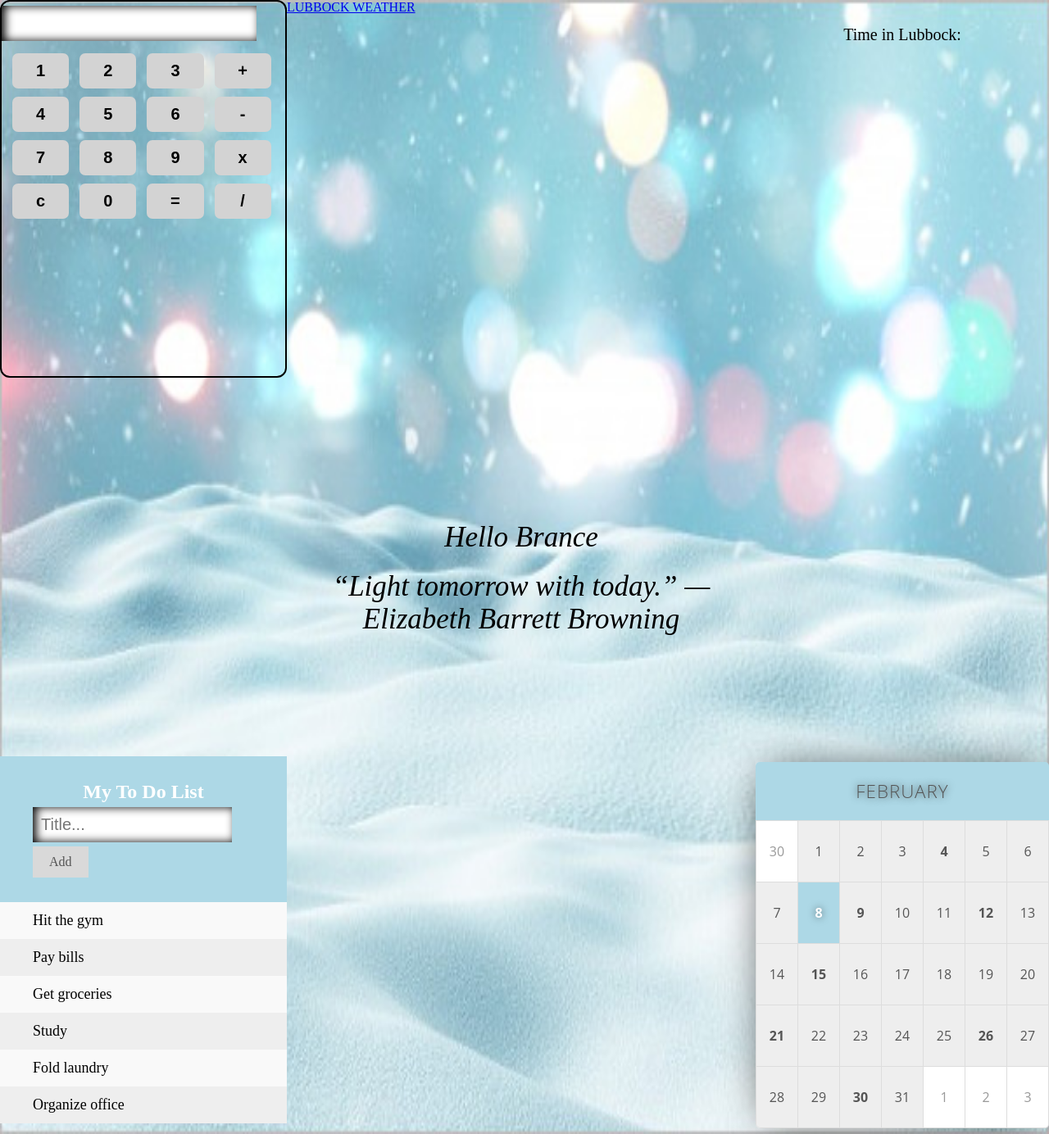
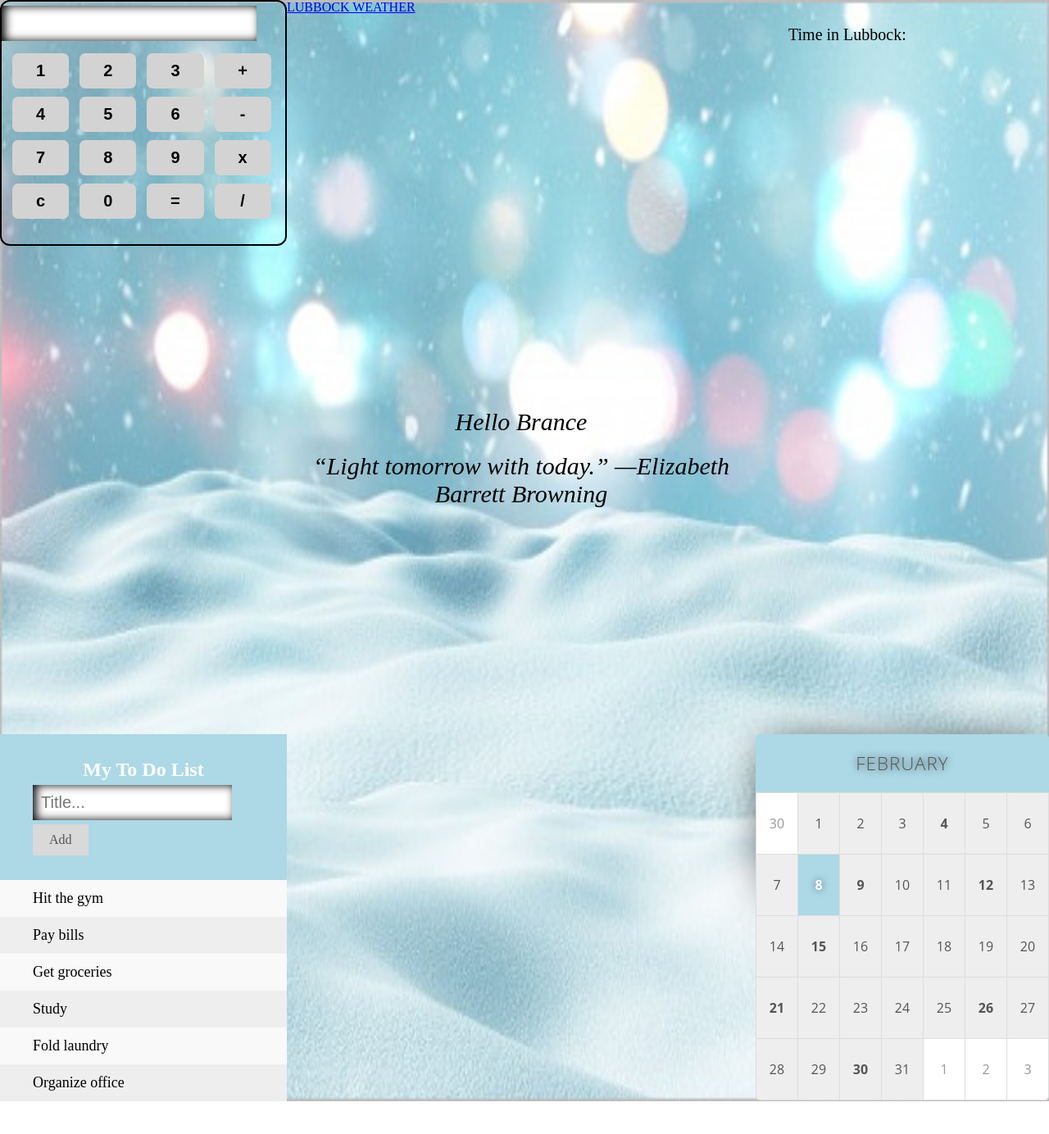
Before and after one commit to brance17/LCA_web101_Brance_Scott, a plain HTML site: page myPortfolio/src/dashboard1.htm in a window 1280 px wide. Shown: the whole page at 82% size. After the commit the page ends 1344 px from the top, so only its background shows below. Drawn offline with Linux system fonts and the light colour scheme; a script that the page names is missing.

Commit message:
Dashboard changes

```diff
--- a/myPortfolio/src/dashboard1.css
+++ b/myPortfolio/src/dashboard1.css
@@ -1,9 +1,9 @@
+
 .body{
 background-image: url(widgetbg.jpg);
   background-repeat: cover;
   background-size: 100% 100%;
-  height: 100vh;
-  width: 100vw;
+
 }
 
 .grid-container{
@@ -74,7 +74,6 @@ background-image: url(widgetbg.jpg);
 
   /*weather*/
   .weatherwidget-io{
-
     grid-area: 1 / 2/ 2 /3;
 
  }
@@ -95,6 +94,10 @@ background-image: url(widgetbg.jpg);
 
   .todo{
       grid-area: 3 / 1 / 4 / 2;
+  }
+
+  li{
+    list-style: none;
   }
   * {
     box-sizing: border-box;
@@ -178,7 +181,7 @@ background-image: url(widgetbg.jpg);
     margin: 0;
     border: none;
     border-radius: 0;
-    width: 75%;
+    width: 50%;
     padding: 10px;
     float: left;
     font-size: 16px;
@@ -276,4 +279,131 @@ background-image: url(widgetbg.jpg);
 
 #calendar tr:last-of-type td:first-of-type{border-radius:0 0 0 5px;}
 #calendar tr:last-of-type td:last-of-type{border-radius:0 0 5px 0;}
-/*
+
+@media (min-width : 320px) {
+  .grid-container{
+  display: grid;
+  grid-template-columns: 1fr 1fr;
+  grid-template-rows: 1fr 1fr 1fr;
+  background-repeat: cover;
+  background-size: 100% 100%;
+  }
+.body{
+  background-image: url(widgetbg.jpg);
+  background-repeat: cover;
+  background-size: 100% 100%;
+}
+
+#calc-contain{
+  grid-area: 1 / 1 / 2 / 2;
+  width: 300px;
+  max-height: 300px;
+}
+  .clock {
+    grid-area: 1 / 2 / 2 / 3;
+  }
+  .weatherwidget-io{
+
+    grid-area: 2 / 2 / 3 /3;
+    width: 200px;
+
+ }
+ .greeting{
+  grid-area: 2/ 1 / 3 / 2;
+  font-size: 15px;
+  margin-top: 0px;
+  margin-bottom: 0px;
+ }
+ #calendar{
+  grid-area: 3/ 1/ 4 / 2;
+ width: 225px;
+ margin-left: 0px;
+}
+
+.todo{
+  grid-area: 3 / 2 / 4 / 3;
+  width: 200px;
+}
+
+@media (min-width: 768px) {
+  .grid-container{
+    display: grid;
+    grid-template-columns: 1fr 1fr 1fr;
+    grid-template-rows: 1fr 1fr;
+    background-image: url(widgetbg.jpg);
+  background-repeat: cover;
+  background-size: 100% 100%;
+  }
+
+  #calc-contain{
+    grid-area: 1 / 1 / 2 / 2;
+
+  }
+  .clock {
+    grid-area: 1 / 2 / 2 / 3;
+    margin-bottom: 0px;
+    margin-left: 20px;
+    margin-right: 20px;
+  }
+
+  .weatherwidget-io{
+    grid-area: 1 / 3/ 2 /4;
+    width: 300px;
+ }
+
+ .greeting{
+  grid-area: 2 / 2 /3 /3;
+  font-size: 20px;
+  margin-top: 50px;
+  margin-left: 0px;
+  height: fit-content;
+ }
+ #calendar{
+  grid-area: 2 / 1 / 3 / 2;
+ width:300px;
+ height: 200px;
+ margin-top: 0px;
+}
+.todo{
+  grid-area: 2/ 3 / 3 / 4;
+  width: fit-content;
+
+}
+
+
+@media (min-width: 900px){
+  .grid-container{
+    display: grid;
+    grid-template-columns: 1fr 3fr 1fr;
+    grid-template-rows: 1fr 1fr 1fr;
+    background-image: url(widgetbg.jpg);
+  background-repeat: cover;
+  background-size: 100% 100%;
+  }
+
+  #calc-contain{
+    grid-area: 1 / 1 / 2 / 2;
+    width: 350px;
+  }
+  .clock {
+    grid-area: 1 / 3 / 2 / 4;
+    width: fit-content
+  }
+
+  .weatherwidget-io{
+    grid-area: 1 / 2/ 2 /3;
+    width: auto;
+ }
+
+ .greeting{
+  grid-area: 2 / 2 /3 /3;
+  font-size: 30px;
+ }
+ #calendar{
+  grid-area: 3/ 3 / 4 / 4;
+ width:358px;
+}
+
+.todo{
+  grid-area: 3 / 1 / 4 / 2;
+}
```
Also changed, not shown: myPortfolio/src/images/computer screen.jpg (added), myPortfolio/src/images/mobile.jpg (added), myPortfolio/src/images/tablet.jpg (added).
